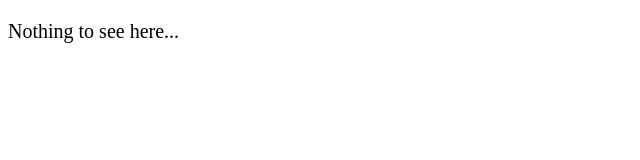
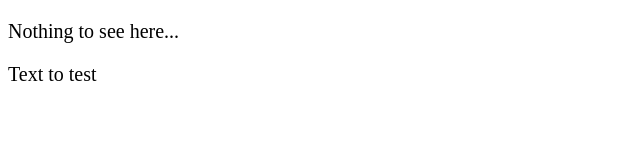
Before and after one commit to Andrei-Bond/mobile, a plain HTML site: page index.html in a window 1280 px wide. Shown: the whole page, without its empty margins (0-640 px from the left). Drawn offline with Linux system fonts and the light colour scheme.

Commit message:
test push

```diff
--- a/index.html
+++ b/index.html
@@ -18,5 +18,8 @@
   <p>Nothing to see here...</p>
   <!-- Project -->
   <script src="main.js"></script>
+  <p>
+    Text to test
+  </p>
 </body>
 </html>
```
